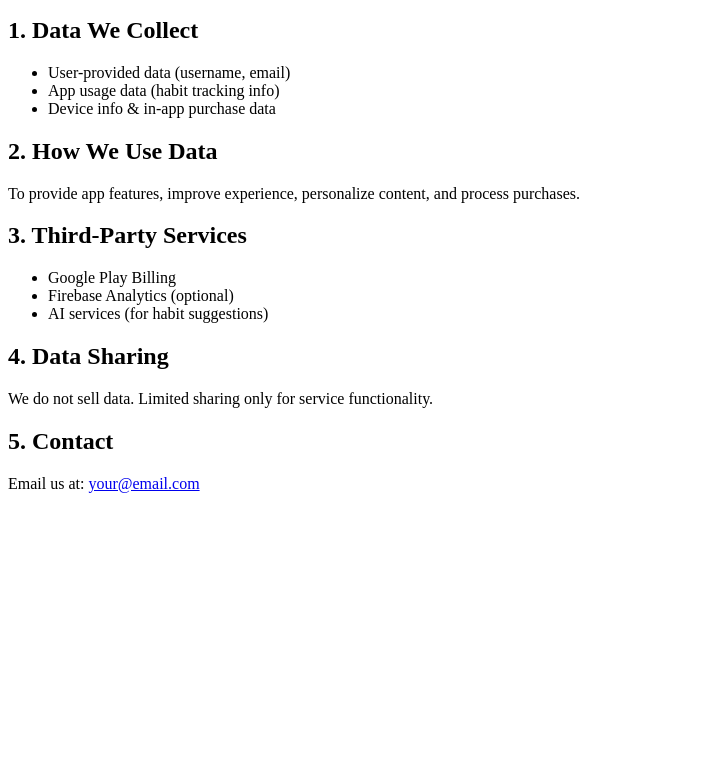
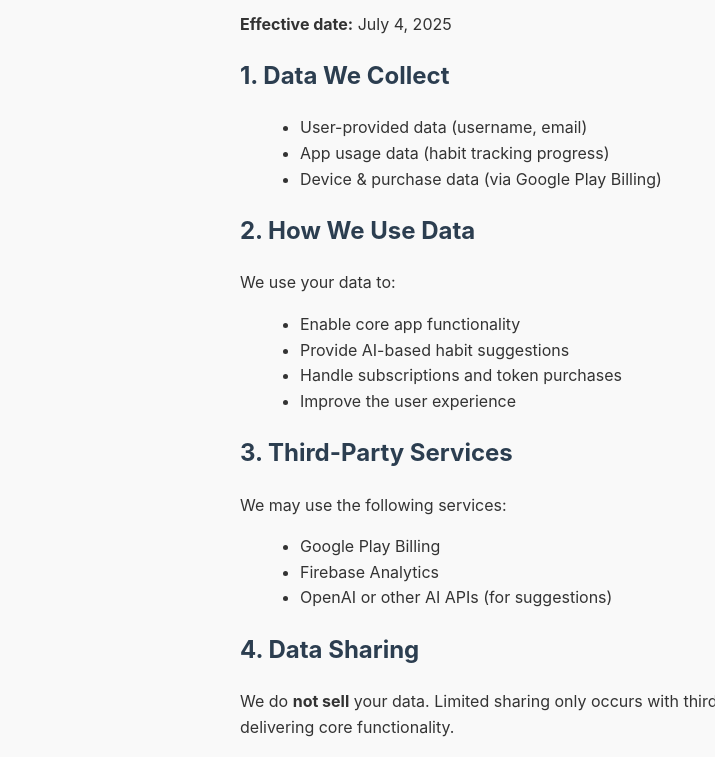
Before and after one commit to ardalanebrahimi/privacy-policy, a plain HTML site: page index.html in a window 1280 px wide. Shown: the part 101-858 px from the top of the page, without its empty margins (0-715 px from the left). Before the commit the page ends 800 px from the top, so only its background shows below. Drawn offline with Linux system fonts and the light colour scheme.

Commit message:
Update index.html

```diff
--- a/index.html
+++ b/index.html
@@ -3,33 +3,63 @@
 <head>
   <meta charset="UTF-8" />
   <meta name="viewport" content="width=device-width, initial-scale=1.0" />
-  <title>Privacy Policy - Hugybit</title>
+  <title>Privacy Policy – Hugybit</title>
+  <style>
+    body {
+      font-family: -apple-system, BlinkMacSystemFont, 'Segoe UI', Roboto, Oxygen, Ubuntu, Cantarell, 'Open Sans', 'Helvetica Neue', sans-serif;
+      max-width: 800px;
+      margin: 40px auto;
+      padding: 0 20px;
+      line-height: 1.6;
+      background: #f9f9f9;
+      color: #333;
+    }
+    h1, h2 {
+      color: #2c3e50;
+    }
+    ul {
+      margin-left: 20px;
+    }
+    a {
+      color: #2980b9;
+    }
+    code {
+      background: #eee;
+      padding: 2px 4px;
+      border-radius: 4px;
+    }
+  </style>
 </head>
 <body>
   <h1>Privacy Policy – Hugybit</h1>
-  <p>We take your privacy seriously.</p>
+  <p><strong>Effective date:</strong> July 4, 2025</p>
 
   <h2>1. Data We Collect</h2>
   <ul>
     <li>User-provided data (username, email)</li>
-    <li>App usage data (habit tracking info)</li>
-    <li>Device info & in-app purchase data</li>
+    <li>App usage data (habit tracking progress)</li>
+    <li>Device & purchase data (via Google Play Billing)</li>
   </ul>
 
   <h2>2. How We Use Data</h2>
-  <p>To provide app features, improve experience, personalize content, and process purchases.</p>
+  <p>We use your data to:</p>
+  <ul>
+    <li>Enable core app functionality</li>
+    <li>Provide AI-based habit suggestions</li>
+    <li>Handle subscriptions and token purchases</li>
+    <li>Improve the user experience</li>
+  </ul>
 
   <h2>3. Third-Party Services</h2>
+  <p>We may use the following services:</p>
   <ul>
     <li>Google Play Billing</li>
-    <li>Firebase Analytics (optional)</li>
-    <li>AI services (for habit suggestions)</li>
+    <li>Firebase Analytics</li>
+    <li>OpenAI or other AI APIs (for suggestions)</li>
   </ul>
 
   <h2>4. Data Sharing</h2>
-  <p>We do not sell data. Limited sharing only for service functionality.</p>
+  <p>We do <strong>not sell</strong> your data. Limited sharing only occurs with third-party processors necessary for delivering core functionality.</p>
 
-  <h2>5. Contact</h2>
-  <p>Email us at: <a href="mailto:your@email.com">your@email.com</a></p>
-</body>
-</html>
+  <h2>5. Data Deletion</h2>
+  <p>You can request data deletio
```
